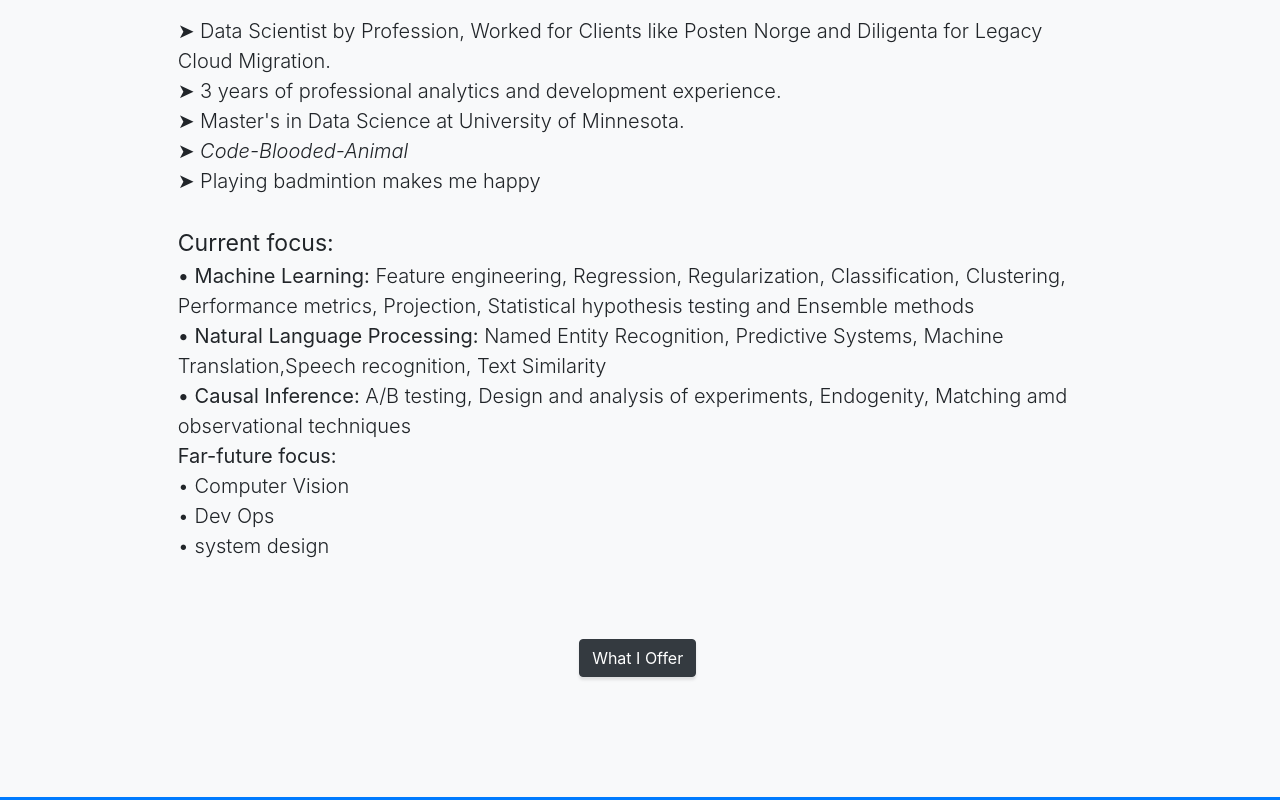
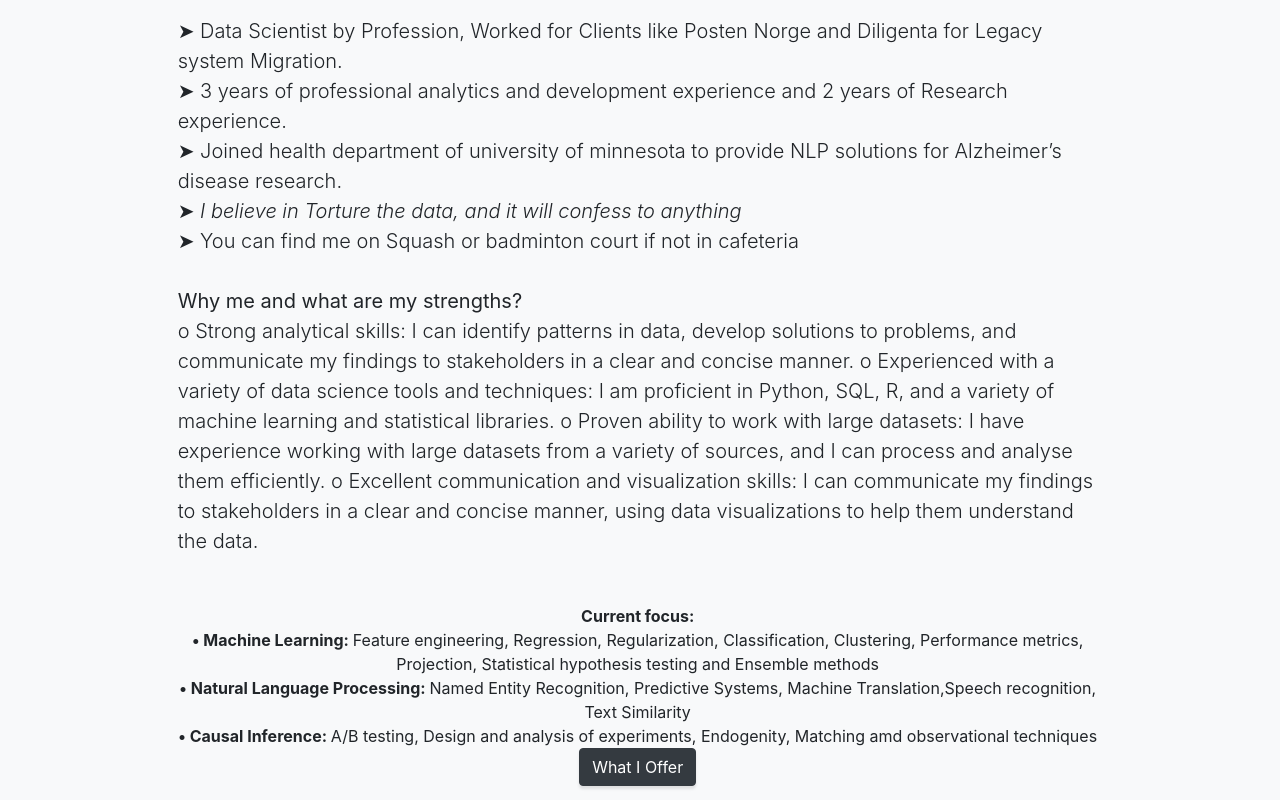
Before and after one commit to Navanshu04/NavanshuKhare, a website with bundled scripts: page index.html in a window 1280 px wide. Shown: the part 1380-2180 px from the top of the page. Built offline with nearby package versions, Linux system fonts and the light colour scheme.

Commit message:
Update index.html

```diff
--- a/index.html
+++ b/index.html
@@ -88,22 +88,24 @@
 		<br>
 		Let's connect and see what we can accomplish together<br>
 		<br>
-		  ➤ Data Scientist by Profession, Worked for Clients like Posten Norge and Diligenta for Legacy Cloud Migration.<br>
-            	➤ 3 years of professional analytics and development experience.<br>
-	 	➤ Master's in Data Science at University of Minnesota.<br>
-            	➤ <i>Code-Blooded-Animal</i> <br>
-		➤ Playing badmintion makes me happy<br><br>
+		➤ Data Scientist by Profession, Worked for Clients like Posten Norge and Diligenta for Legacy system Migration.<br>
+            	➤ 3 years of professional analytics and development experience and 2 years of Research experience.<br>
+	 	➤ Joined health department of university of minnesota to provide NLP solutions for Alzheimer’s disease research.<br>
+            	➤ <i>I believe in Torture the data, and it will confess to anything</i> <br>
+		➤ You can find me on Squash or badminton court if not in cafeteria<br><br>
 
-            <b style="font-size:1.8vw">Current focus:</b><br>
+            <b>Why me and what are my strengths?</b><br>
+            o Strong analytical skills: I can identify patterns in data, develop solutions to problems, and communicate my findings to stakeholders in a clear and concise manner.
+            o Experienced with a variety of data science tools and techniques: I am proficient in Python, SQL, R, and a variety of machine learning and statistical libraries.
+            o Proven ability to work with large datasets: I have experience working with large datasets from a variety of sources, and I can process and analyse them efficiently.
+            o Excellent communication and visualization skills: I can communicate my findings to stakeholders in a clear and concise manner, using data visualizations to help them understand the data.
+          </p>
+
+		<b>Current focus:</b><br>
             <b>• Machine Learning: </b> Feature engineering, Regression, Regularization, Classification, Clustering, Performance metrics, Projection, Statistical hypothesis testing and Ensemble methods <br>
             <b>• Natural Language Processing: </b>Named Entity Recognition, Predictive Systems, Machine Translation,Speech recognition, Text Similarity<br>
             <b>• Causal Inference: </b>A/B testing, Design and analysis of experiments, Endogenity, Matching amd observational techniques<br>
-            <b>Far-future focus:</b><br>
-            • Computer Vision<br>
-            • Dev Ops<br>
-            • system design<br><br>
 
-          </p>
           <a class="btn btn-dark btn-xl js-scroll-trigger" href="#services">What I Offer</a>
         </div>,
       </div>
```
